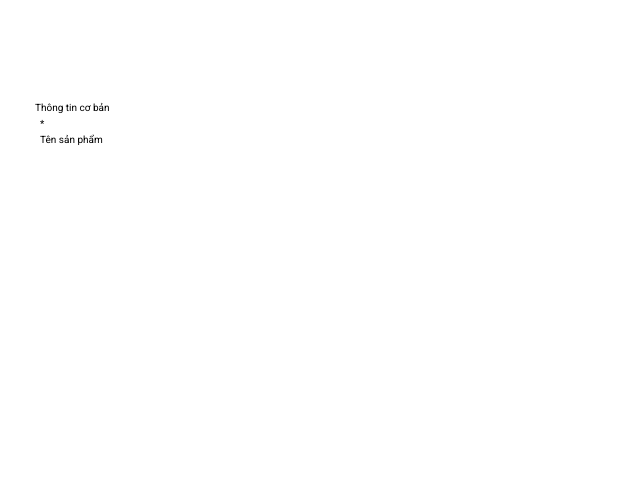
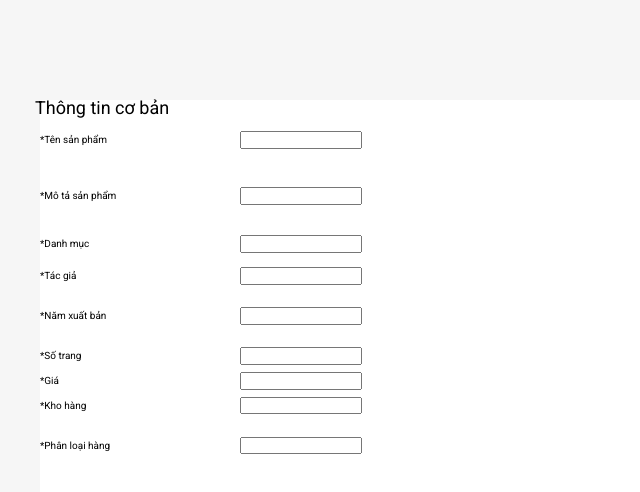
Before and after one commit to baoanh275/baoanh275.github.io, a plain HTML site: page addProduct.html in a window 1280 px wide. Shown: the whole page, without its empty margins (0-640 px from the left). Drawn offline with nearby package versions, Linux system fonts and the light colour scheme.

Commit message:
addProduct

```diff
--- a/addProduct.html
+++ b/addProduct.html
@@ -23,16 +23,130 @@
                         Thông tin cơ bản
                     </div>
                 </div>
-                <div class="grid__row">
-                    <div class="grid__col-2">
+                <div class="grid__row row-info">
+                    <form action="" class="info-product info-product-name">
+                        <div class="grid__col-2 ">
                             <div class="product-title">
                                 <div class="">*</div>
                                 <div class="product-title-text">Tên sản phẩm</div>
                             </div>
                         </div>
                         <div class="grid__col-10">
-                        <div class="product-value"></div>
+                            <div class="product-value">
+                                <input type="text">
                             </div>
+                        </div>
+                    </form>
+
+                    <form action="" class="info-product info-product-descript">
+                        <div class="grid__col-2">
+                            <div class="product-title">
+                                <div class="">*</div>
+                                <div class="product-title-text">Mô tả sản phẩm</div>
+                            </div>
+                        </div>
+                        <div class="grid__col-10">
+                            <div class="product-value">
+                                <input type="text">
+                            </div>
+                        </div>
+                    </form>
+                    <form action="" class="info-product info-product-category">
+                        <div class="grid__col-2">
+                            <div class="product-title">
+                                <div class="">*</div>
+                                <div class="product-title-text">Danh mục</div>
+                            </div>
+                        </div>
+                        <div class="grid__col-10">
+                            <div class="product-value">
+                                <input type="text">
+                            </div>
+                        </div>
+                    </form>
+
+                    <form action="" class="info-product info-product-author">
+                        <div class="grid__col-2">
+                            <div class="product-title">
+                                <div class="">*</div>
+                                <div class="product-title-text">Tác giả</div>
+                            </div>
+                        </div>
+                        <div class="grid__col-10">
+                            <div class="product-value">
+                                <input type="text">
+                            </div>
+                        </div>
+                    </form>
+
+                    <form action="" class="info-product info-product-year-publish">
+                        <div class="grid__col-2">
+                            <div class="product-title">
+                                <div class="">*</div>
+                                <div class="product-title-text">Năm xuất bản</div>
+                            </div>
+                        </div>
+                        <div class="grid__col-10">
+                            <div class="product-value">
+                                <input type="text">
+                            </div>
+                        </div>
+                    </form>
+
+                    <form action="" class="info-product info-product-quantity-page">
+                        <div class="grid__col-2">
+                            <div class="product-title">
+                                <div class="">*</div>
+                                <div class="product-title-text">Số trang</div>
+                            </div>
+                        </div>
+                        <div class="grid__col-10">
+                            <div class="product-value">
+                                <input type="text">
+                            </div>
+                        </div>
+                    </form>
+
+                    <form action="" class="info-product info-product-price">
+                        <div class="grid__col-2">
+                            <div class="product-title">
+                                <div class="">*</div>
+                                <div class="product-title-text">Giá</div>
+                            </div>
+                        </div>
+                        <div class="grid__col-10">
+                            <div class="product-value">
+                                <input type="text">
+                            </div>
+                        </div>
+                    </form>
+
+                    <form action="" class="info-product info-product-warehouse">
+                        <div class="grid__col-2">
+                            <div class="product-title">
+                                <div class="">*</div>
+                                <div class="product-title-text">Kho hàng</div>
+                            </div>
+                        </div>
+                        <div class="grid__col-10">
+                            <div class="product-value">
+                                <input type="text">
+                            </div>
+                        </div>
+                    </form>
+                    <form action="" class="info-product info-product-classifycation">
+                        <div class="grid__col-2">
+                            <div class="product-title">
+                                <div class="">*</div>
+                                <div class="product-title-text">Phân loại hàng</div>
+                            </div>
+                        </div>
+                        <div class="grid__col-10">
+                            <div class="product-value">
+                                <input type="text">
+                            </div>
+                        </div>
+                    </form>
                 </div>
             </div>
         </div>
--- a/asset/css/addProduct.css
+++ b/asset/css/addProduct.css
@@ -0,0 +1,33 @@
+.app{
+    background-color: #f6f6f6;
+}
+.container-info{
+    display: flex;
+    flex-direction: column;
+    background-color: var(--white-color);
+    padding-bottom: 50px;
+}
+.row-info{
+    display: flex;
+    flex-direction: column;
+}
+
+.info-label{
+    font-size: 1.8rem;
+
+}
+
+.info-product{
+    display: flex;
+    align-items: center;
+}
+
+.product-title{
+    display: flex;
+    align-items: center;
+
+}
+
+.product-value{
+
+}
```
Lines whose indentation alone changed are shown as unchanged.
